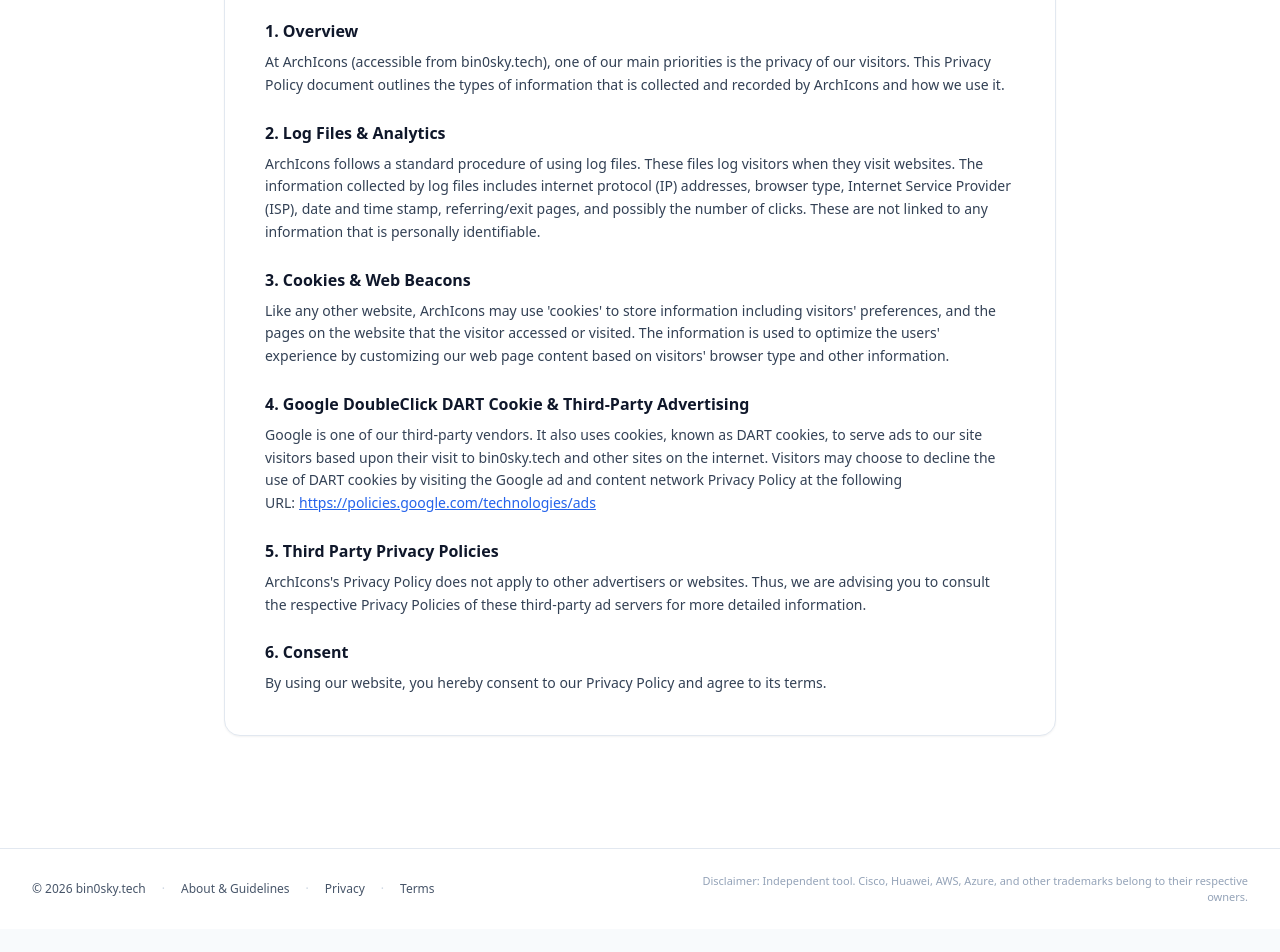
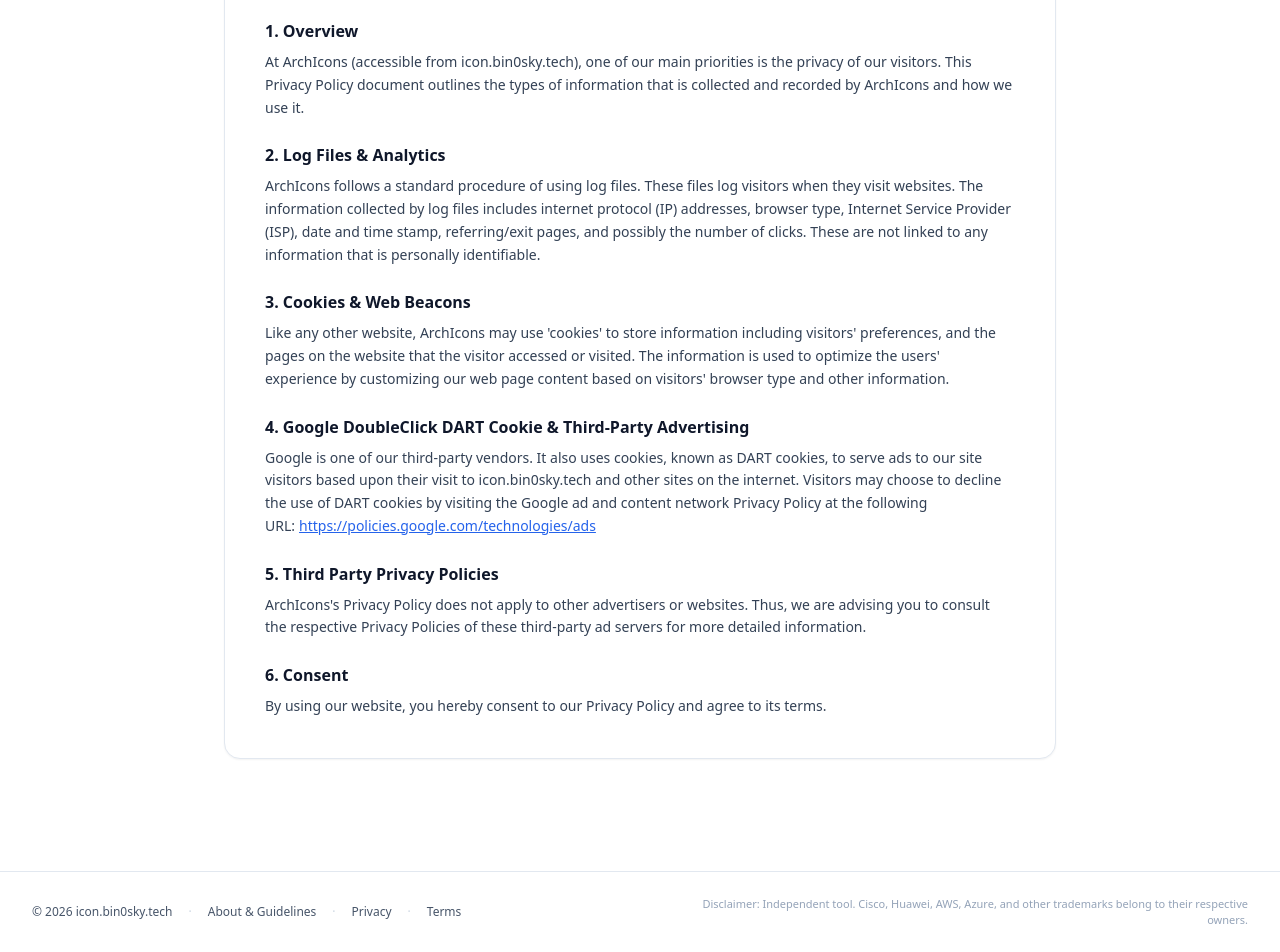
Before and after one commit to rrobin0sky/online-ai-tools, a Next.js app: page /privacy in a window 1280 px wide. Shown: the part 249-1201 px from the top of the page. Before the commit the page ends 1178 px from the top, so only its background shows below. Built offline with nearby package versions, Linux system fonts and the light colour scheme.

Commit message:
chore(domain): 全面更新项目官方域名为 icon.bin0sky.tech (SEO、元数据、Sitemap、条款、Footer)

```diff
--- a/src/app/layout.tsx
+++ b/src/app/layout.tsx
@@ -14,8 +14,8 @@
     'drawio icons library',
     '架构师工具箱',
   ],
-  authors: [{ name: 'bin0sky.tech' }],
-  metadataBase: new URL('https://bin0sky.tech'),
+  authors: [{ name: 'icon.bin0sky.tech' }],
+  metadataBase: new URL('https://icon.bin0sky.tech'),
   icons: {
     icon: '/icon.svg',
     shortcut: '/icon.svg',
@@ -24,7 +24,7 @@
   openGraph: {
     title: 'ArchIcons - 拓扑设备矢量图标库',
     description: '高清矢量架构拓扑设备图标库，支持一键复制 SVG / PNG 与 Draw.io 导出。',
-    url: 'https://bin0sky.tech',
+    url: 'https://icon.bin0sky.tech',
     siteName: 'ArchIcons',
     type: 'website',
   },
--- a/src/app/privacy/page.tsx
+++ b/src/app/privacy/page.tsx
@@ -46,7 +46,7 @@
             <section>
               <h2 className="text-base font-bold text-slate-900 dark:text-white mb-2">1. Overview</h2>
               <p>
-                At ArchIcons (accessible from bin0sky.tech), one of our main priorities is the privacy of our visitors.
+                At ArchIcons (accessible from icon.bin0sky.tech), one of our main priorities is the privacy of our visitors.
                 This Privacy Policy document outlines the types of information that is collected and recorded by ArchIcons and how we use it.
               </p>
             </section>
@@ -71,7 +71,7 @@
             <section>
               <h2 className="text-base font-bold text-slate-900 dark:text-white mb-2">4. Google DoubleClick DART Cookie & Third-Party Advertising</h2>
               <p>
-                Google is one of our third-party vendors. It also uses cookies, known as DART cookies, to serve ads to our site visitors based upon their visit to bin0sky.tech and other sites on the internet.
+                Google is one of our third-party vendors. It also uses cookies, known as DART cookies, to serve ads to our site visitors based upon their visit to icon.bin0sky.tech and other sites on the internet.
                 Visitors may choose to decline the use of DART cookies by visiting the Google ad and content network Privacy Policy at the following URL:
                 <a
                   href="https://policies.google.com/technologies/ads"
--- a/src/app/terms/page.tsx
+++ b/src/app/terms/page.tsx
@@ -46,7 +46,7 @@
             <section>
               <h2 className="text-base font-bold text-slate-900 dark:text-white mb-2">1. Terms</h2>
               <p>
-                By accessing this website, accessible from bin0sky.tech, you are agreeing to be bound by these Website Terms and Conditions of Use and agree that you are responsible for the agreement with any applicable local laws.
+                By accessing this website, accessible from icon.bin0sky.tech, you are agreeing to be bound by these Website Terms and Conditions of Use and agree that you are responsible for the agreement with any applicable local laws.
               </p>
             </section>
 
--- a/src/components/Footer.tsx
+++ b/src/components/Footer.tsx
@@ -11,7 +11,7 @@
       <div className="max-w-7xl mx-auto px-4 sm:px-6 lg:px-8 flex flex-col md:flex-row items-center justify-between gap-4">
         {/* Left: Copyright & Legal Navigation Links */}
         <div className="flex flex-wrap items-center justify-center md:justify-start gap-x-4 gap-y-1 text-slate-600 dark:text-zinc-400 font-medium">
-          <span>&copy; {new Date().getFullYear()} bin0sky.tech</span>
+          <span>&copy; {new Date().getFullYear()} icon.bin0sky.tech</span>
           <span className="text-slate-300 dark:text-zinc-700">·</span>
           <Link href="/about" className="hover:text-blue-600 dark:hover:text-blue-400 transition-colors">
             {lang === 'zh' ? '关于与设计指南' : 'About & Guidelines'}
--- a/src/lib/zip.ts
+++ b/src/lib/zip.ts
@@ -65,7 +65,7 @@
 - Semantic Accents: ${preserveAccents ? 'Enabled' : 'Monochrome'}
 - Format: ${format}
 - Generated at: ${new Date().toISOString()}
-- Website: https://bin0sky.tech
+- Website: https://icon.bin0sky.tech
 
 Built with modern 30° isometric projection for network pre-sales engineers and solution architects.
 Free for technical proposal PPTs, bidding documents, and system architecture design.
```
Also changed, not shown: public/robots.txt, 2 other files (tests, documents, lock files or other folders).
